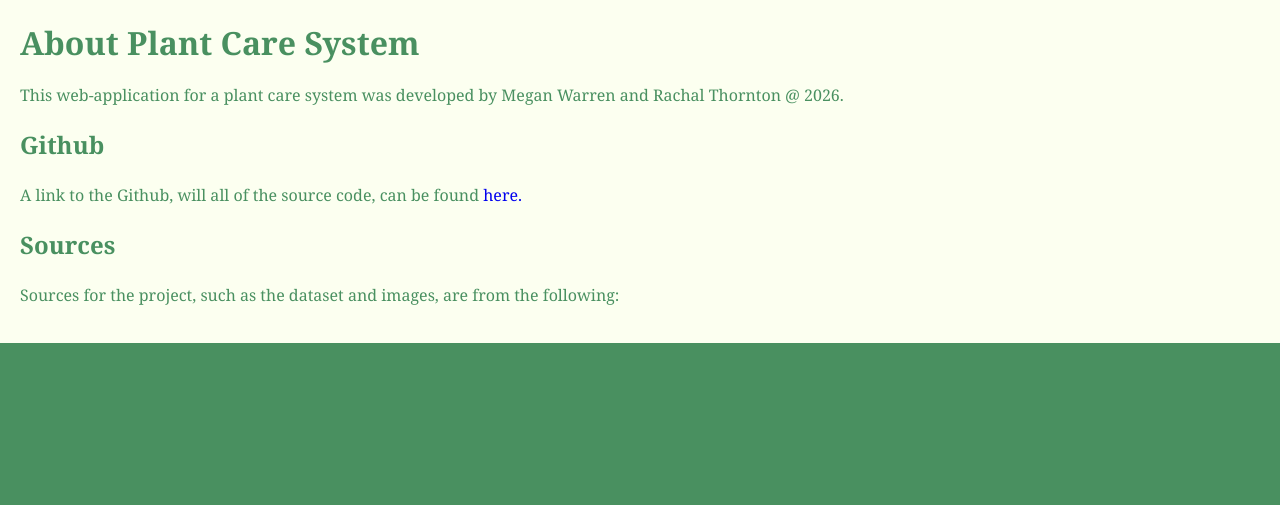
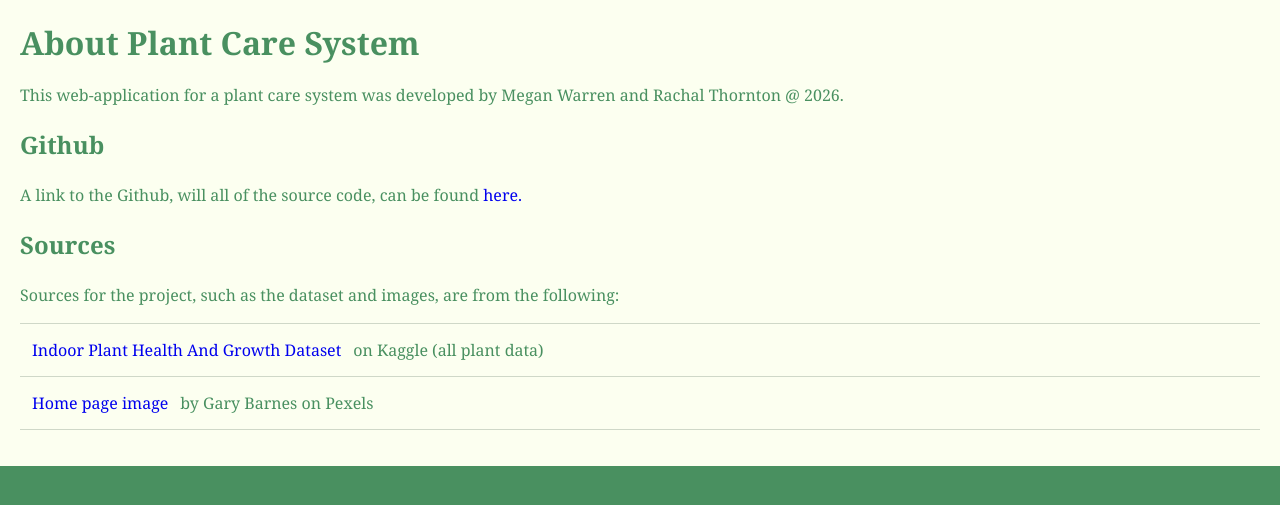
Before and after one commit to poopydesu/485_Plant_Care_System, a PHP site: page /about.php in a window 1280 px wide. Shown: the part 102-607 px from the top of the page. Run offline with PHP 8.4, Linux system fonts and the light colour scheme.

Commit message:
Update list of sources

```diff
--- a/src/about.php
+++ b/src/about.php
@@ -18,7 +18,10 @@ require __DIR__ . '/../includes/header.php';
         <h2>Sources</h2>
         <p>
             Sources for the project, such as the dataset and images, are from the following:
-            <!--TODO: enter list of sources-->
+            <ul>
+                <li><a href="https://www.kaggle.com/datasets/souvikrana17/indoor-plant-health-and-growth-dataset">Indoor Plant Health And Growth Dataset</a> on Kaggle (all plant data)</li>
+                <li><a href="https://www.pexels.com/photo/crop-gardeners-against-assorted-potted-plants-on-table-6231871/">Home page image</a> by Gary Barnes on Pexels</li>
+            </ul>
         </p>
      </div>
 </body>
```
